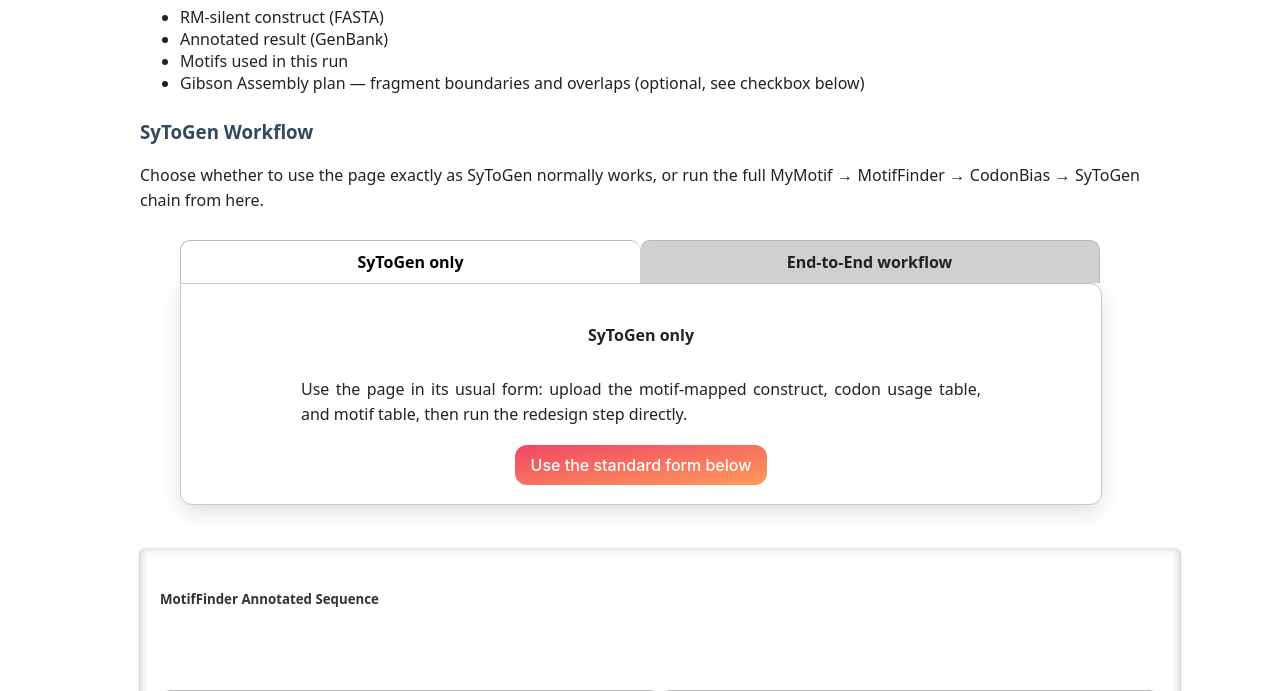
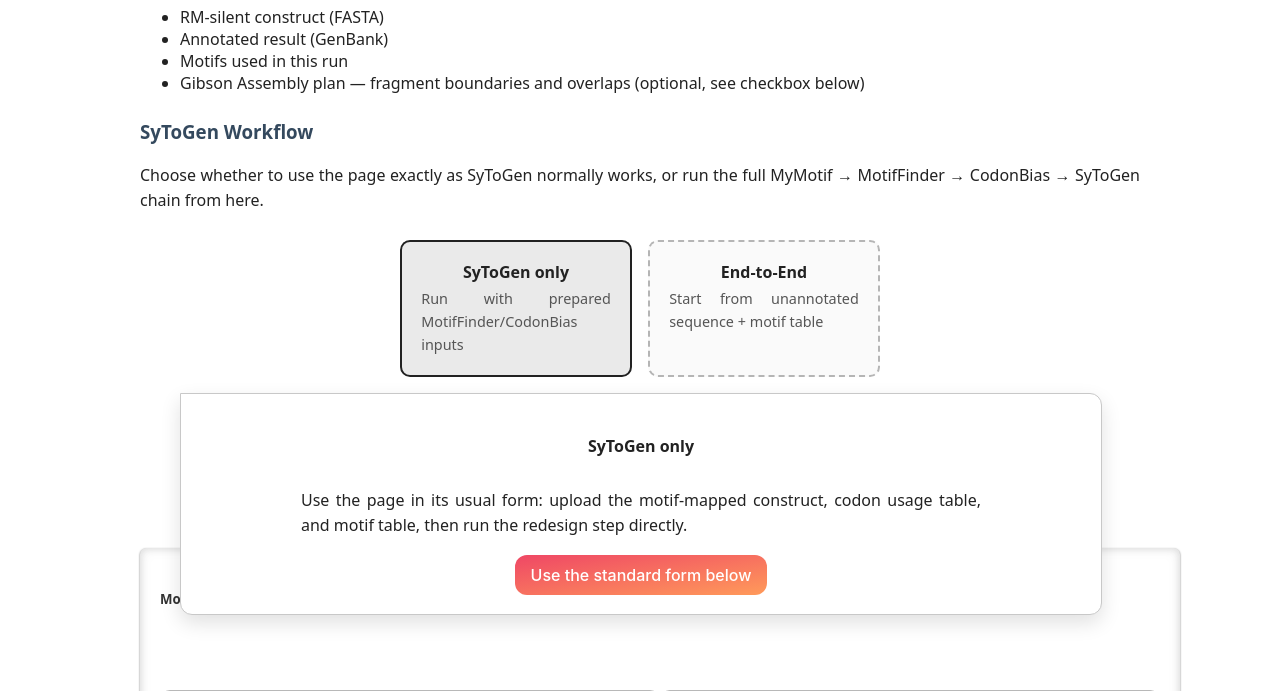
Before and after one commit to BullmanJohnstonLab/Sytogen, a Flask app: page /sytogen in a window 1280 px wide. Shown: the part 1029-1720 px from the top of the page. Run offline with Flask 3, Linux system fonts and the light colour scheme; some libraries are stand-ins or nearby versions.

Commit message:
changed tabs to buttons for end-to-end vs sytogen-only workflows

```diff
--- a/sytogen/templates/sytogen.html
+++ b/sytogen/templates/sytogen.html
@@ -302,12 +302,14 @@
       </p>
 
       <div class="card-stage workflow-stage">
-        <div class="tab-row">
-          <div class="tab active" id="workflow_tab_sytogen_only" onclick="setWorkflowMode('sytogen_only')">
-            SyToGen only
+        <div class="mode-cards" id="workflow-mode-toggle" style="max-width:480px; margin:0 auto 16px auto;">
+          <div class="mode-card active" id="workflow_tab_sytogen_only" onclick="setWorkflowMode('sytogen_only')">
+            <h4>SyToGen only</h4>
+            <p>Run with prepared MotifFinder/CodonBias inputs</p>
           </div>
-          <div class="tab" id="workflow_tab_end_to_end" onclick="setWorkflowMode('end_to_end')">
-            End-to-End workflow
+          <div class="mode-card" id="workflow_tab_end_to_end" onclick="setWorkflowMode('end_to_end')">
+            <h4>End-to-End</h4>
+            <p>Start from unannotated sequence + motif table</p>
           </div>
         </div>
         <div class="card-viewport">
```
